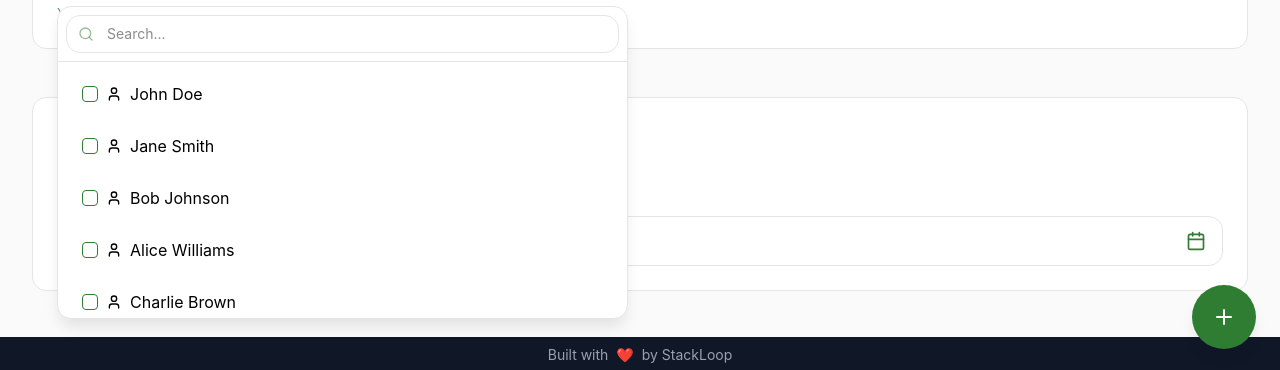
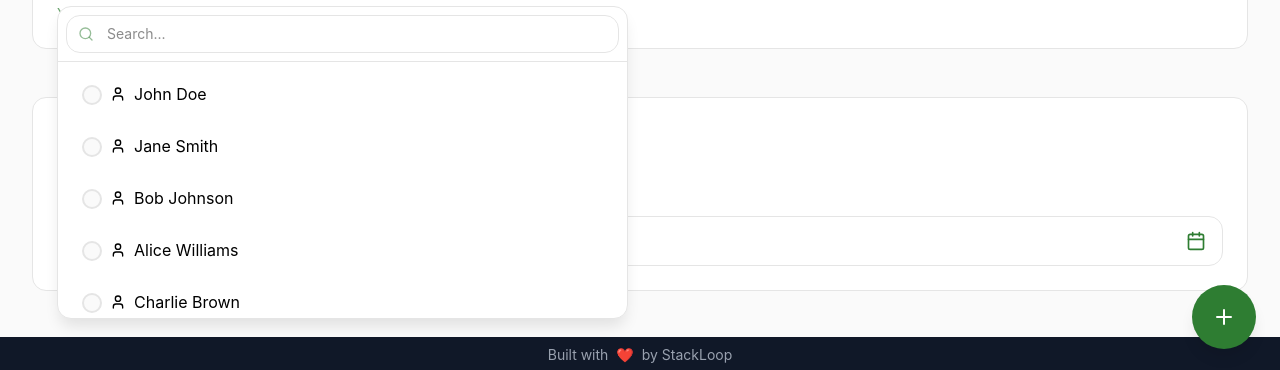
Before and after one commit to AtutiBonface/stackloop-ui, a React (Vite) app: page / in a window 1280 px wide. Both pictures are taken after a click on the button "Choose team members...". Shown: the part 3477-3847 px from the top of the page. Built offline with nearby package versions, Linux system fonts and the light colour scheme.

Commit message:
feat: integrate Checkbox component for option selection in MultiSelect

```diff
--- a/src/MultiSelect.tsx
+++ b/src/MultiSelect.tsx
@@ -5,6 +5,7 @@ import { motion, AnimatePresence } from 'framer-motion'
 import { ChevronDown, Search, X } from 'lucide-react'
 import { cn } from './utils'
 import { FloatingPortal } from './FloatingPortal'
+import { Checkbox } from './Checkbox'
 
 export interface MultiSelectOption {
   value: string
@@ -269,43 +270,36 @@ export const MultiSelect = forwardRef<HTMLDivElement, MultiSelectProps>(
                       {filteredOptions.length > 0 ? (
                         filteredOptions.map((option) => {
                           const isSelected = value.includes(option.value)
+                          const isDisabled = option.disabled || (maxItems !== undefined && value.length >= maxItems && !isSelected)
                           return (
-                            <button
+                              <div
                               key={option.value}
-                              type="button"
                               role="option"
                               aria-selected={isSelected}
-                              onClick={() => !option.disabled && handleSelect(option.value)}
-                              disabled={option.disabled || (maxItems !== undefined && value.length >= maxItems && !isSelected)}
+                                aria-disabled={isDisabled}
+                                onClick={() => !isDisabled && handleSelect(option.value)}
                               className={cn(
                                 'w-full px-4 py-3 text-left flex items-center gap-2 rounded-sm cursor-pointer',
                                 'hover:bg-secondary transition-colors',
                                 'disabled:opacity-50 disabled:cursor-not-allowed',
+                                  isDisabled && 'opacity-50 cursor-not-allowed',
                                 isSelected && 'bg-border text-foreground font-medium'
                               )}
                             >
-                              <div className="flex items-center w-4 h-4 rounded border border-primary">
-                                {isSelected && (
-                                  <div className="w-full h-full flex items-center justify-center bg-primary rounded text-xs">
-                                    <svg
-                                      className="w-3 h-3 text-background"
-                                      fill="currentColor"
-                                      viewBox="0 0 20 20"
-                                    >
-                                      <path
-                                        fillRule="evenodd"
-                                        d="M16.707 5.293a1 1 0 010 1.414l-8 8a1 1 0 01-1.414 0l-4-4a1 1 0 011.414-1.414L8 12.586l7.293-7.293a1 1 0 011.414 0z"
-                                        clipRule="evenodd"
-                                      />
-                                    </svg>
-                                  </div>
-                                )}
-                              </div>
+                                <Checkbox
+                                  checked={isSelected}
+                                  disabled={isDisabled}
+                                  onChange={() => !isDisabled && handleSelect(option.value)}
+                                  onClick={(e) => e.stopPropagation()}
+                                  animate={shouldAnimate}
+                                  className="w-5 h-5"
+                                  aria-label={option.label}
+                                />
                               {option.icon && (
                                 <span className="shrink-0">{option.icon}</span>
                               )}
                               <span>{option.label}</span>
-                            </button>
+                              </div>
                           )
                         })
                       ) : (
@@ -369,43 +363,36 @@ export const MultiSelect = forwardRef<HTMLDivElement, MultiSelectProps>(
                     {filteredOptions.length > 0 ? (
                       filteredOptions.map((option) => {
                         const isSelected = value.includes(option.value)
+                          const isDisabled = option.disabled || (maxItems !== undefined && value.length >= maxItems && !isSelected)
                         return (
-                          <button
+                            <div
                             key={option.value}
-                            type="button"
                             role="option"
                             aria-selected={isSelected}
-                            onClick={() => !option.disabled && handleSelect(option.value)}
-                            disabled={option.disabled || (maxItems !== undefined && value.length >= maxItems && !isSelected)}
+                              aria-disabled={isDisabled}
+                              onClick={() => !isDisabled && handleSelect(option.value)}
                             className={cn(
                               'w-full px-4 py-3 text-left flex items-center gap-2 rounded-sm cursor-pointer',
                               'hover:bg-secondary transition-colors',
                               'disabled:opacity-50 disabled:cursor-not-allowed',
+                                isDisabled && 'opacity-50 cursor-not-allowed',
                               isSelected && 'bg-border text-foreground font-medium'
                             )}
                           >
-                            <div className="flex items-center w-4 h-4 rounded border border-primary">
-                              {isSelected && (
-                                <div className="w-full h-full flex items-center justify-center bg-primary rounded text-xs">
-                                  <svg
-                                    className="w-3 h-3 text-background"
-                                    fill="currentColor"
-                                    viewBox="0 0 20 20"
-                                  >
-                                    <path
-                                      fillRule="evenodd"
-                                      d="M16.707 5.293a1 1 0 010 1.414l-8 8a1 1 0 01-1.414 0l-4-4a1 1 0 011.414-1.414L8 12.586l7.293-7.293a1 1 0 011.414 0z"
-                                      clipRule="evenodd"
-                                    />
-                                  </svg>
-                                </div>
-                              )}
-                            </div>
+                              <Checkbox
+                                checked={isSelected}
+                                disabled={isDisabled}
+                                onChange={() => !isDisabled && handleSelect(option.value)}
+                                onClick={(e) => e.stopPropagation()}
+                                animate={shouldAnimate}
+                                className="w-5 h-5"
+                                aria-label={option.label}
+                              />
                             {option.icon && (
                               <span className="shrink-0">{option.icon}</span>
                             )}
                             <span>{option.label}</span>
-                          </button>
+                            </div>
                         )
                       })
                     ) : (
```
